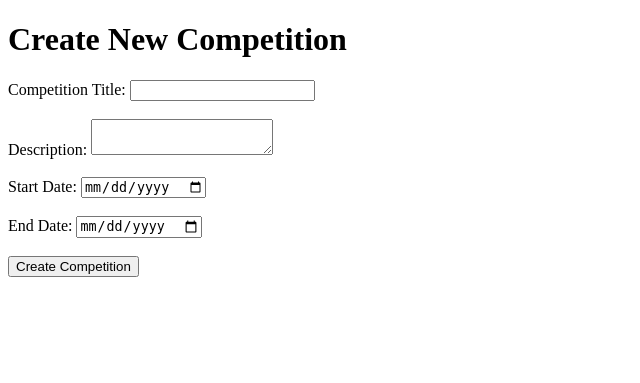
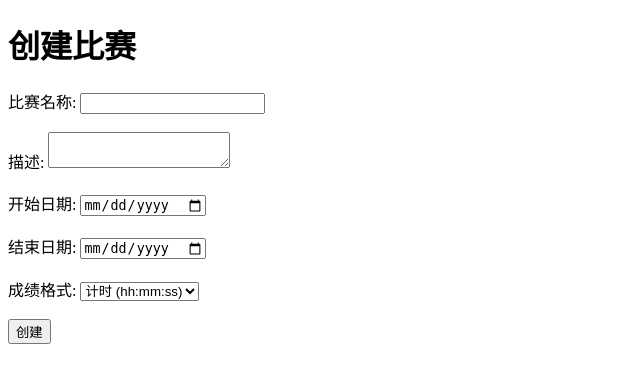
Before and after one commit to CuiYinYin2023/contests, a Flask app: page /create_competition in a window 1280 px wide. Shown: the top 383 px of the page, without its empty margins (0-640 px from the left). Run offline with Flask 3, Linux system fonts and the light colour scheme.

Commit message:
add score_format, translate pages

```diff
--- a/competition_app/app.py
+++ b/competition_app/app.py
@@ -17,18 +17,17 @@ class Competition(db.Model):
     id = db.Column(db.Integer, primary_key=True)  # 比赛ID
     title = db.Column(db.String(100), nullable=False)  # 比赛标题
     description = db.Column(db.String(255), nullable=True)  # 比赛描述
-    status = db.Column(db.String(20), nullable=False)  # 比赛状态，'进行中' 或 '已结束'
+    status = db.Column(db.String(20), default="ongoing")  # 比赛状态，'ongoing' 或 'ended'
     start_date = db.Column(db.Date, nullable=False)  # 开始日期
     end_date = db.Column(db.Date, nullable=False)  # 结束日期
+    score_format = db.Column(db.String(20), nullable=False, default="seconds")  # seconds/number （有的比赛提交成绩是计时（秒），有的是个数）
     created_at = db.Column(db.DateTime, default=db.func.current_timestamp())  # 创建时间
 
 class Submission(db.Model):
     id = db.Column(db.Integer, primary_key=True)  # 提交记录ID
     participant_name = db.Column(db.String(100), nullable=False)  # 参赛者姓名
-    hour = db.Column(db.Integer, nullable=False, default=0)  # 小时
-    minute = db.Column(db.Integer, nullable=False, default=0)  # 分钟
-    second = db.Column(db.Integer, nullable=False, default=0)  # 秒
-    time = db.Column(db.Time, nullable=False)  # 比赛成绩
+    score = db.Column(db.Integer, nullable=False)  # 可以存储时间（秒）或个数
+    score_type = db.Column(db.String(20), nullable=False, default="seconds")  # 用来标记成绩类型 ("seconds" 或 "count")
     competition_id = db.Column(db.Integer, db.ForeignKey('competition.id'), nullable=False)  # 比赛ID，外键关联
     created_at = db.Column(db.DateTime, default=db.func.current_timestamp())  # 提交时间
 
@@ -50,6 +49,7 @@ def create_competition():
     if request.method == 'POST':
         title = request.form['title']
         description = request.form['description']
+        score_format = request.form['score_format']
         start_date_str = request.form['start_date']
         end_date_str = request.form['end_date']
 
@@ -60,7 +60,7 @@ def create_competition():
         new_competition = Competition(
             title=title,
             description=description,
-            status="进行中",  # 默认设置为 "进行中"
+            score_format=score_format,
             start_date=start_date,
             end_date=end_date
         )
@@ -72,5 +72,40 @@ def create_competition():
 
     return render_template('create_competition.html')
 
+@app.route('/submit_score/<int:competition_id>', methods=['GET', 'POST'])
+def submit_score(competition_id):
+    competition = Competition.query.get_or_404(competition_id)
+
+    if request.method == 'POST':
+        participant_name = request.form['participant_name']
+        score_type = competition.score_format  # 获取比赛要求的成绩格式
+
+        # 如果成绩格式是时间，则将其转换为秒
+        if score_type == 'seconds':
+            hours = int(request.form['hours'])
+            minutes = int(request.form['minutes'])
+            seconds = int(request.form['seconds'])
+            score = hours * 3600 + minutes * 60 + seconds  # 将时间转换为秒
+
+        # 如果成绩格式是数字，则直接使用数字成绩
+        elif score_type == 'count':
+            score = int(request.form['number_score'])  # 直接使用数字成绩
+
+        # 创建新的成绩提交记录
+        new_submission = Submission(
+            participant_name=participant_name,
+            score=score,
+            score_type=score_type,  # 保存成绩类型
+            competition_id=competition.id
+        )
+
+        db.session.add(new_submission)
+        db.session.commit()
+
+        return redirect(url_for('index'))
+
+    return render_template('submit_score.html', competition=competition)
+
+
 if __name__ == '__main__':
     app.run(debug=True)
--- a/competition_app/templates/create_competition.html
+++ b/competition_app/templates/create_competition.html
@@ -4,24 +4,31 @@
 <head>
     <meta charset="UTF-8">
     <meta name="viewport" content="width=device-width, initial-scale=1.0">
-    <title>Create Competition</title>
+    <title>创建比赛</title>
 </head>
 <body>
-    <h1>Create New Competition</h1>
+    <h1>创建比赛</h1>
+
     <form method="POST" action="/create_competition">
-        <label for="title">Competition Title:</label>
+        <label for="title">比赛名称:</label>
         <input type="text" id="title" name="title" required><br><br>
 
-        <label for="description">Description:</label>
-        <textarea id="description" name="description"></textarea><br><br>
+        <label for="description">描述:</label>
+        <textarea id="description" name="description" required></textarea><br><br>
 
-        <label for="start_date">Start Date:</label>
+        <label for="start_date">开始日期:</label>
         <input type="date" id="start_date" name="start_date" required><br><br>
 
-        <label for="end_date">End Date:</label>
+        <label for="end_date">结束日期:</label>
         <input type="date" id="end_date" name="end_date" required><br><br>
 
-        <button type="submit">Create Competition</button>
+        <label for="score_format">成绩格式:</label>
+        <select id="score_format" name="score_format" required>
+            <option value="seconds">计时 (hh:mm:ss)</option>
+            <option value="count">计数 (例：1404)</option>
+        </select><br><br>
+
+        <button type="submit">创建</button>
     </form>
 </body>
 </html>
```
Also changed, not shown: competition_app/templates/index.html (+23 -8 lines), competition_app/templates/submit_score.html (added, +33 -0 lines), competition_app/instance/competition.db, 1 other file.
